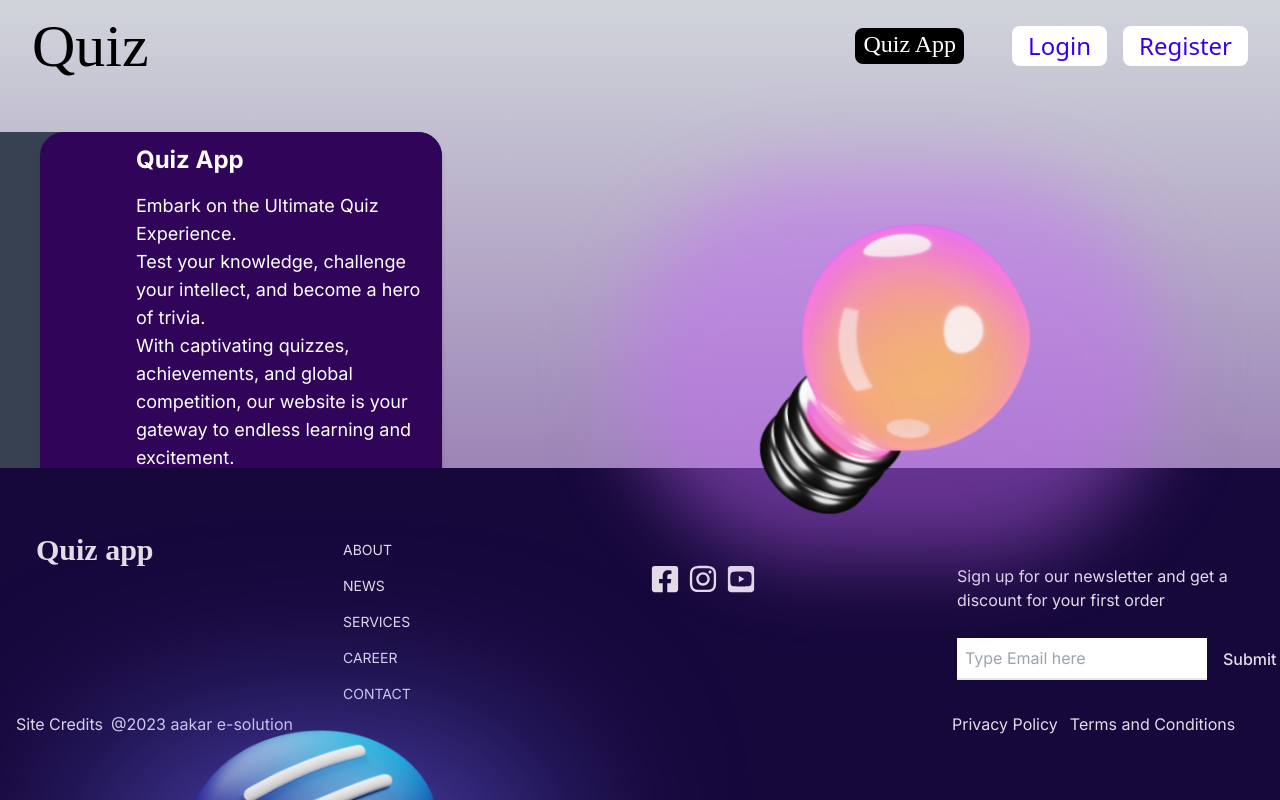
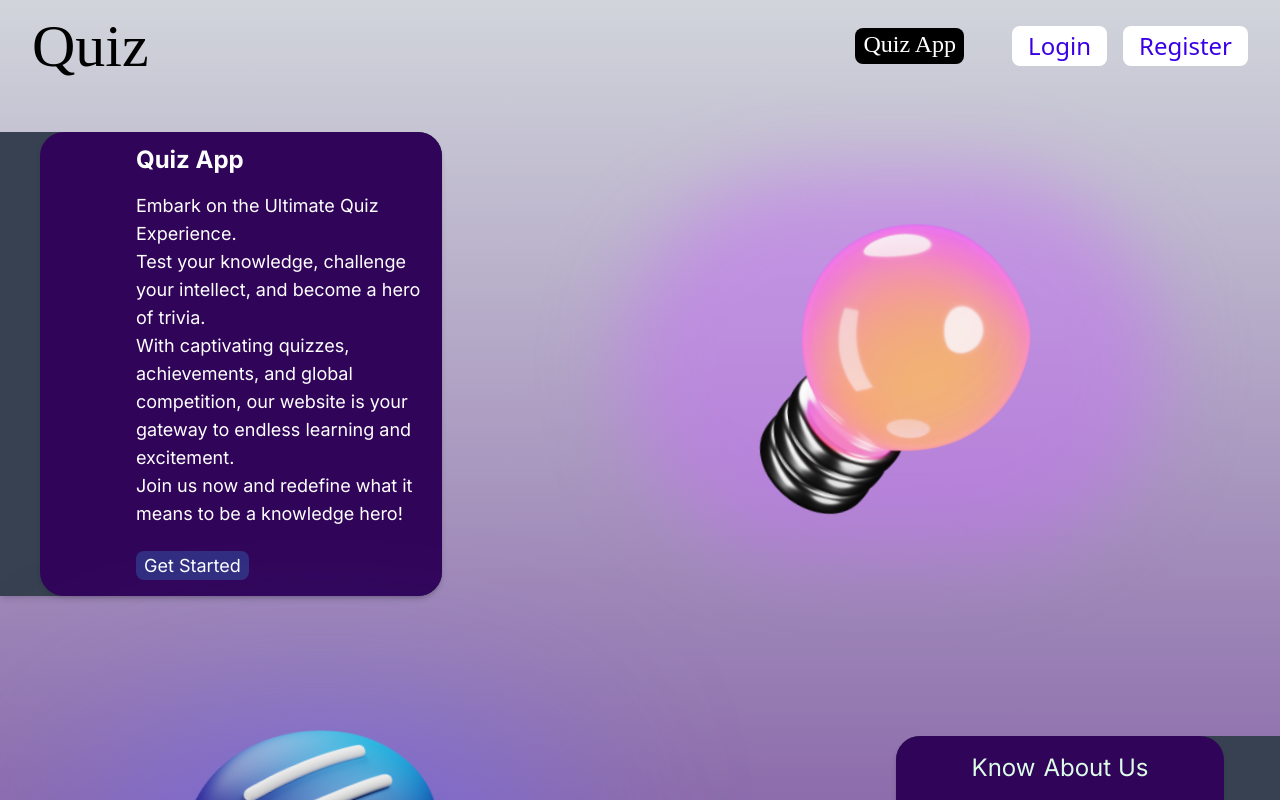
Before and after one commit to cdyniranjan7321/Quiz_App_Project_in_React_Js, a Next.js app: page / in a window 1280 px wide. Shown: the top 800 px of the page. Built offline with nearby package versions, Linux system fonts and the light colour scheme.

Commit message:
QA-9 removed fixed from className

```diff
--- a/src/components/Footer.tsx
+++ b/src/components/Footer.tsx
@@ -8,10 +8,10 @@ import {
 
 const Footer = () => {
   return (
-    <div className='fixed bottom-0 w-full py-16 px-4 gap-8 text-[#E3DCE8]' style={{ backgroundColor: '#16083B' }}>
+    <div className=' bottom-0 w-full py-16 px-4 gap-8 text-[#E3DCE8]' style={{ backgroundColor: '#16083B' }}>
       <div className='flex flex-col sm:flex-row px-5 gap-5'>
         <div className='w-full sm:w-1/4'>
-          <h1 className='w-full text-3xl font-bold text-[#E3DCE8]' style={{fontFamily:'Italiana'}}>Quiz app</h1>
+          <h1 className='w-full text-3xl font-bold text-[#E3DCE8] font-italiana'>Quiz app</h1>
         </div>
         <div className='w-full sm:w-1/4'>
           <ul>
```
